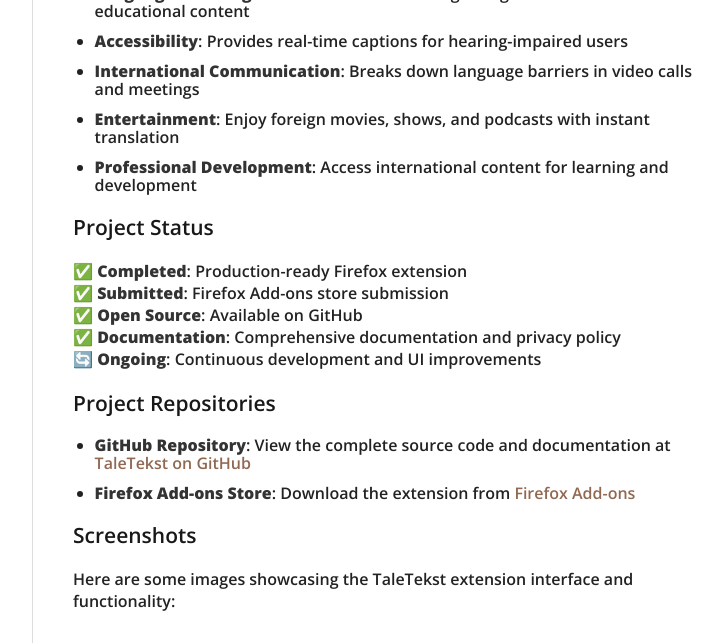
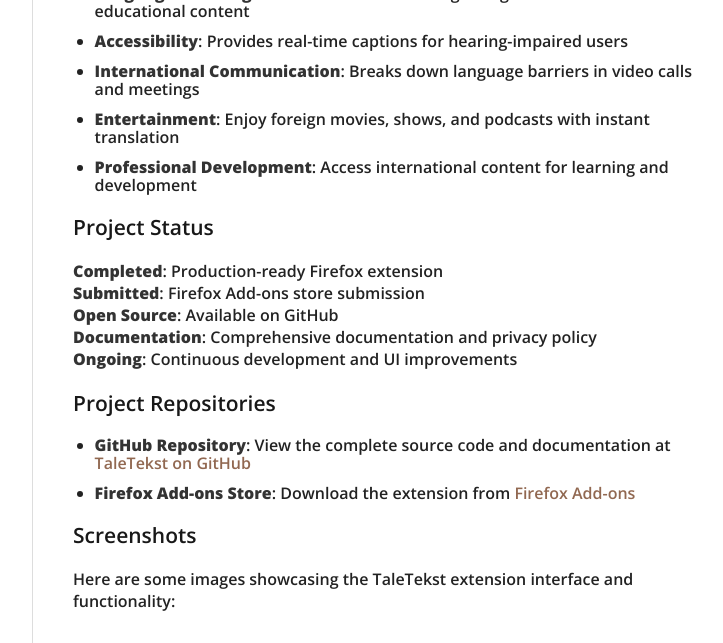
Before and after one commit to AfshinMoatari/afshinmoatari.github.io, a Jekyll site: the page built from _posts/2025-01-29-taletekst-real-time-audio-translator.md, in a window 1280 px wide and 900 px high, scrolled down 1853 px, cut to the strip 0-643 px from the top of the window. Shown: the whole strip, without its empty margins (378-1101 px from the left). Built offline with Jekyll 4.4.1, drawn with Linux system fonts in a browser that asks for light colours.

```diff
--- a/_posts/2025-01-29-taletekst-real-time-audio-translator.md
+++ b/_posts/2025-01-29-taletekst-real-time-audio-translator.md
@@ -61,11 +61,11 @@ TaleTekst® breaks down language barriers by providing instant translation of sp
 
 ### Project Status
 
-✅ **Completed**: Production-ready Firefox extension
-✅ **Submitted**: Firefox Add-ons store submission
-✅ **Open Source**: Available on GitHub
-✅ **Documentation**: Comprehensive documentation and privacy policy
-🔄 **Ongoing**: Continuous development and UI improvements
+**Completed**: Production-ready Firefox extension
+**Submitted**: Firefox Add-ons store submission
+**Open Source**: Available on GitHub
+**Documentation**: Comprehensive documentation and privacy policy
+**Ongoing**: Continuous development and UI improvements
 
 ### Project Repositories
 
```
